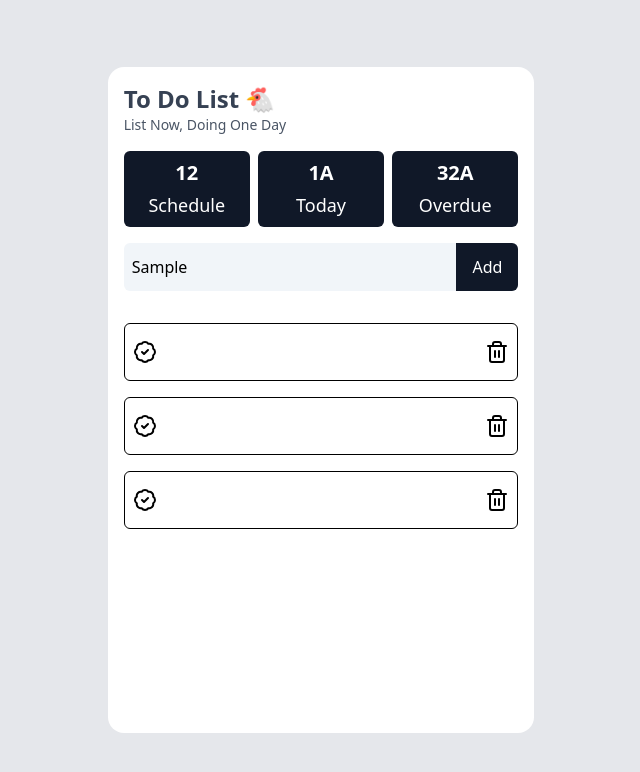
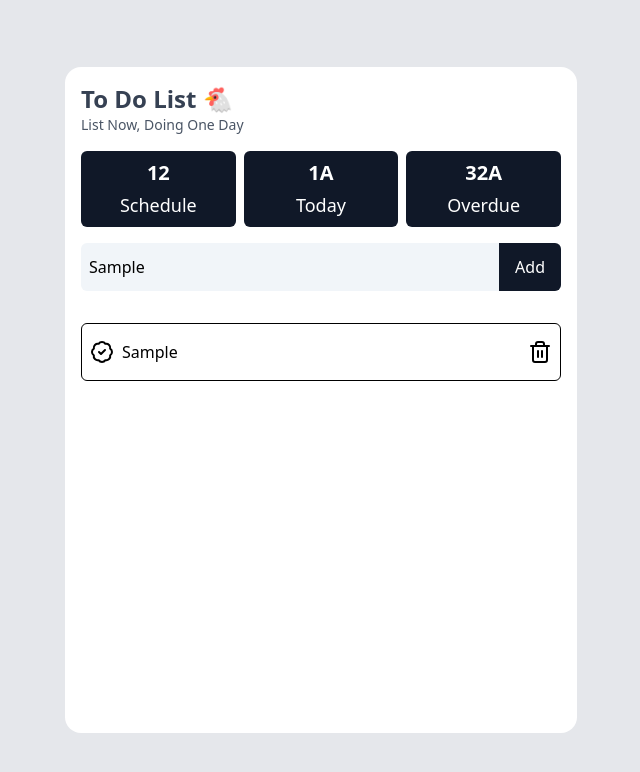
Before and after one commit to Startang141/react-to-do, a React (Vite) app: page / in a window 1280 px wide. Both pictures are taken after typing "Sample" into the empty fields and a click on the button "Add". Shown: the top 772 px of the page, without its empty margins (319-959 px from the left). Built offline with nearby package versions, Linux system fonts and the light colour scheme.

Commit message:
feat: add success, delete error

```diff
--- a/src/components/Todo.jsx
+++ b/src/components/Todo.jsx
@@ -1,10 +1,33 @@
-import React from "react";
+import React, { useRef, useState } from "react";
 import ReportBox from "./ReportBox";
 import TodoItems from "./TodoItems";
 
 function Todo() {
+  const [ToDoList, setToDoList] = useState([]);
+  const inputRef = useRef();
+
+  const addToDo = () => {
+    const inputToDo = inputRef.current.value.trim();
+    if (inputToDo === "") {
+      return null;
+    }
+
+    const newToDo = {
+      id: Date.now(),
+      ToDo: inputToDo,
+      isComplete: false,
+    };
+
+    setToDoList((prev) => [...prev, newToDo]);
+  };
+
+  const deleteToDo = (id) => {
+    setToDoList((prevToDo) => {
+      return prevToDo.filter((ToDo) => ToDo.id !== id);
+    });
+  };
   return (
-    <div className="bg-white md:w-2/5 lg:w-1/3 h-5/6 place-self-center rounded-2xl p-4 overflow-hidden">
+    <div className="bg-white md:w-2/5 lg:w- h-5/6 place-self-center rounded-2xl p-4 overflow-hidden">
       {/* Heading */}
       <h1 className="text-2xl font-semibold text-gray-700">To Do List 🐔</h1>
       <p className="text-sm text-gray-600">List Now, Doing One Day</p>
@@ -19,20 +42,32 @@ function Todo() {
       {/* Input */}
       <div className="bg-slate-100 flex items-center rounded-md">
         <input
+          ref={inputRef}
           className="rounded-md w-full py-3 px-2"
           placeholder="To Do"
           type="text"
         />
-        <button className="bg-gray-900 text-white px-4 py-3 rounded-tr-md rounded-br-md cursor-pointer">
+        <button
+          onClick={addToDo}
+          className="bg-gray-900 text-white px-4 py-3 rounded-tr-md rounded-br-md cursor-pointer"
+        >
           Add
         </button>
       </div>
 
       {/* List To Do */}
       <div className="overflow-y-auto h-1/2 my-4">
-        <TodoItems doing="" />
-        <TodoItems doing="" />
-        <TodoItems doing="" />
+        {ToDoList.map((item, index) => {
+          return (
+            <TodoItems
+              key={index}
+              doing={item.ToDo}
+              id={item.id}
+              isComplete={item.isComplete}
+              deteleToDo={deleteToDo}
+            />
+          );
+        })}
       </div>
     </div>
   );
--- a/src/components/TodoItems.jsx
+++ b/src/components/TodoItems.jsx
@@ -1,14 +1,20 @@
 import { BadgeCheck, Trash2 } from "lucide-react";
 import React from "react";
 
-function TodoItems({ doing }) {
+function TodoItems({ doing, id, isComplete, deleteToDo }) {
   return (
     <div className="flex items-center justify-between my-4 border rounded-md py-4 px-2 hover:bg-slate-50">
       <div className="flex items-center gap-2">
         <BadgeCheck />
         <p>{doing}</p>
       </div>
-      <Trash2 className="cursor-pointer" />
+      <button
+        onClick={() => {
+          deleteToDo(id);
+        }}
+      >
+        <Trash2 className="cursor-pointer" />
+      </button>
     </div>
   );
 }
```
